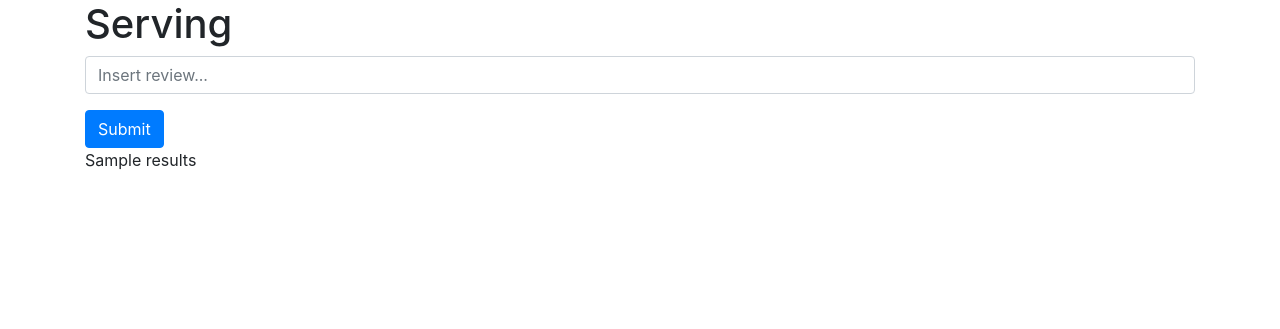
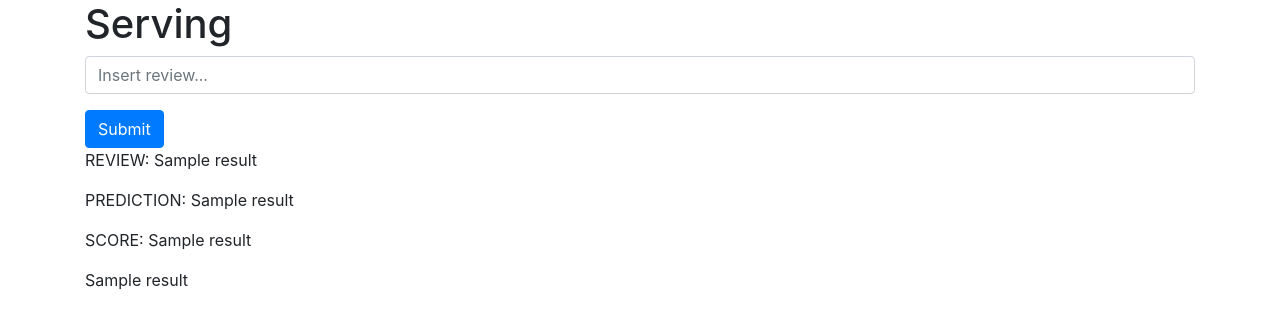
Before and after one commit to floydhub/sentiment-analysis-template, a Flask app: template templates/serving_template.html in a window 1280 px wide. Shown: the top 329 px of the page. Run offline with Flask 2, Linux system fonts and the light colour scheme; the template is opened without the code that fills it: most values are stand-ins (such as "Sample title", 1, 10 or a date in 2020); parts of the project's set-up code (start-up, migrations or seed data) failed here and were passed over; some libraries are stand-ins or nearby versions.

Commit message:
Fixed locally

```diff
--- a/app.py
+++ b/app.py
@@ -43,6 +43,7 @@ app.config['DEBUG'] = False
 
 # MODELS
 model = None
+graph = None
 
 # Tokenizer
 tokenizer = None
@@ -56,8 +57,8 @@ MODEL_PATH = './cnn_sentiment_weights.h5'
 
 def load_model():
 	"""Load the model"""
-	global model, tokenizer
-	model = load_pretrained_model(MODEL_PATH,
+	global model, graph, tokenizer
+	(model, graph) = load_pretrained_model(MODEL_PATH,
 								tokenizer.num_words,
 								MAX_LEN,
 								EMBEDDING_DIM,
@@ -97,14 +98,22 @@ def evaluate():
 		review = request.form.get("text")
 		review_np_array = data_preprocessing(review)
 
-		global model
+		global model, graph
 
-		# Test model
-		score = model.predict(review_np_array)[0][0]
-		prediction = LABELS[model.predict_classes(review_np_array)[0][0]]
-		output = 'REVIEW: {}\nPREDICTION: {}\nSCORE: {}\n'.format(review, prediction, score)
+		with graph.as_default():
+			# Test model
+			score = model.predict(review_np_array)[0][0]
+			prediction = LABELS[model.predict_classes(review_np_array)[0][0]]
+			output = 'REVIEW: {}\nPREDICTION: {}\nSCORE: {}\n'.format(review, prediction, score)
 
-		return render_template('serving_template.html', results=output)
+			# For @justin :)
+			if score >= 0.5:
+				emoji = '👍🏻'
+			else:
+				emoji = '👎🏻'
+			results = [review, prediction, score, emoji]
+
+		return render_template('serving_template.html', results=results)
 
 # Load the model and run the server
 if __name__ == "__main__":
--- a/support.py
+++ b/support.py
@@ -3,7 +3,7 @@ import matplotlib.pyplot as plt
 import seaborn as sns
 from keras.models import Sequential
 from keras.layers import Dense, Embedding, GlobalMaxPooling1D, Flatten, Conv1D, Dropout, Activation
-
+import tensorflow as tf
 
 def load_pretrained_model(MODEL_PATH,
                         VOCAB_SIZE,
@@ -41,8 +41,9 @@ def load_pretrained_model(MODEL_PATH,
     model.add(Activation('sigmoid'))
 
     model.load_weights(MODEL_PATH)
+    graph = tf.get_default_graph()
     print('loaded!')
-    return model
+    return (model, graph)
 
 
 def print_confusion_matrix(confusion_matrix, class_names, figsize = (10,7), fontsize=14):
--- a/templates/serving_template.html
+++ b/templates/serving_template.html
@@ -6,23 +6,20 @@
 
   <form action="/hello" method='POST' enctype="multipart/form-data">
       <div class='form-group'>
-        <input type="text" name="text" class="form-control" id="text" placeholder="Insert review..." />
+        <input type="text" name="text" class="form-control"
+          id="text" placeholder="Insert review..." />
       </div>
     <button class='btn btn-primary' type='Submit'>Submit</button>
   </form>
 
   <div>
   {% if results %}
-    <p>{{results}}</p>
+    <p>REVIEW: {{results[0]}}</p>
+    <p>PREDICTION: {{results[1]}}</p>
+    <p>SCORE: {{results[2]}}</p>
+    <p>{{results[3]}}</p>
   {% endif %}
   </div>
 </div>
 
-
-<style type="text/css">
-  img {
-    max-width: 100%;
-  }
-</style>
-
 {% endblock %}
```
